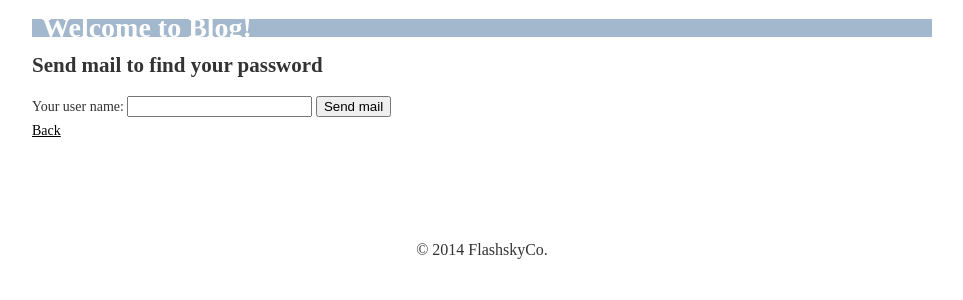
After one commit to luozhonghai/FlashSkyBlog, a Rails app: page /find_password in a window 1280 px wide. The commit adds this page. Shown: the top 300 px of the page, without its empty margins (158-1121 px from the left). Run offline with Rails 7, Linux system fonts and the light colour scheme; style sheets or scripts are compiled from the project's sources; some libraries are stand-ins or nearby versions.

Commit message:
add sending mail to reset password when forget password

```diff
--- a/app/controllers/sessions_controller.rb
+++ b/app/controllers/sessions_controller.rb
@@ -22,4 +22,27 @@ class SessionsController < ApplicationController
   def register
     @user = User.new
   end
+
+  def find_password
+    if (params[:error] != nil)
+       @e = params[:error]
+      render "find_password"
+    end
+  end
+
+  def send_mail
+    @user = User.find_by(name: params[:user_name])
+    if(@user != nil)
+      @mail_str = @user.email
+      @mail_key = SecureRandom.hex(10)
+      UserNotifier.reset_password(@mail_str,@user,@mail_key).deliver
+    else
+      @e = "true"
+      redirect_to find_password_url(error: @e)
+    end
+  end
+
+  def reset_password
+
+  end
 end
--- a/app/views/pic_comments/_pic_formlogin.html.erb
+++ b/app/views/pic_comments/_pic_formlogin.html.erb
@@ -17,7 +17,6 @@
                 <%= f.hidden_field :user_name,  value: user.name %>
                 <%= f.hidden_field :user_id,  value: user.id %>
               <% else %>
-
                 <div>
                   <%= label_tag :name, 'Name:' %>
                   <%= text_field_tag :name, params[:name] %>
--- /dev/null
+++ b/app/views/sessions/find_password.html.erb
@@ -0,0 +1,11 @@
+
+<h2>Send mail to find your password</h3>
+<%= form_tag( 'send_mail') do %>
+    <%= label_tag "Your user name:" %>
+    <%= text_field_tag :user_name, params[:user_name] %>
+    <%= submit_tag "Send mail"%>
+<% end %>
+<% if @e == "true" %>
+<%= "The user name didn't exist" %><br>
+<% end %>
+<%= link_to 'Back', login_url %>
--- a/app/views/sessions/new.html.erb
+++ b/app/views/sessions/new.html.erb
@@ -11,7 +11,7 @@
       </div>
       <div>
         <%= label_tag :password, 'Password:' %>
-        <%= password_field_tag :password, params[:password] %>
+        <%= password_field_tag :password, params[:password] %><%= link_to 'Forgot Password?', find_password_url %>
       </div>
       <divc id="actions">
         <%= submit_tag "Login" %>
--- /dev/null
+++ b/app/views/sessions/send_mail.html.erb
@@ -0,0 +1,3 @@
+
+<h2>Send mail to your registered <%= @mail_str%> successfully ! Please check it to reset your password.</h2>
+<%= link_to 'Back', login_url %>
--- a/config/application.rb
+++ b/config/application.rb
@@ -2,6 +2,7 @@ require File.expand_path('../boot', __FILE__)
 
 require 'rails/all'
 
+require 'securerandom'
 # Require the gems listed in Gemfile, including any gems
 # you've limited to :test, :development, or :production.
 Bundler.require(:default, Rails.env)
--- a/config/routes.rb
+++ b/config/routes.rb
@@ -49,6 +49,9 @@ Blog::Application.routes.draw do
     post 'login' => :create
     delete 'logout' => :destroy
     get 'register'
+    get 'find_password'
+    post 'send_mail'
+    get 'reset_password'
   end
   controller :categories do
     get 'blog/:name/categories' => 'categories#show', as: :category_show
```
Also changed, not shown: app/mailers/user_notifier.rb (added, +15 -0 lines), app/views/user_notifier/reset_password.text.erb (added, +7 -0 lines), config/environments/development.rb (+13 -0 lines), test/mailers/user_notifier_test.rb (added, +12 -0 lines), app/views/sessions/reset_password.html.erb (added).
